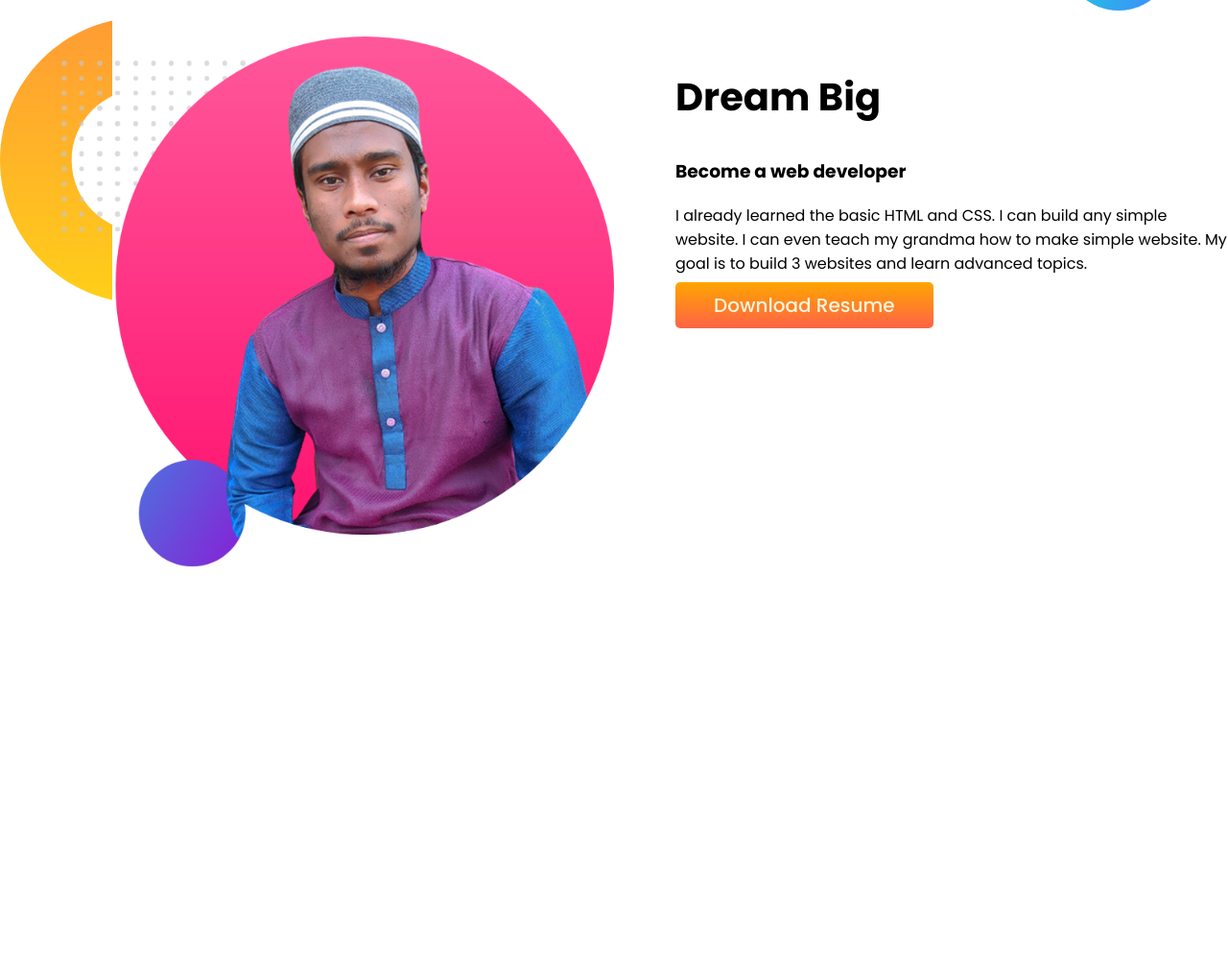
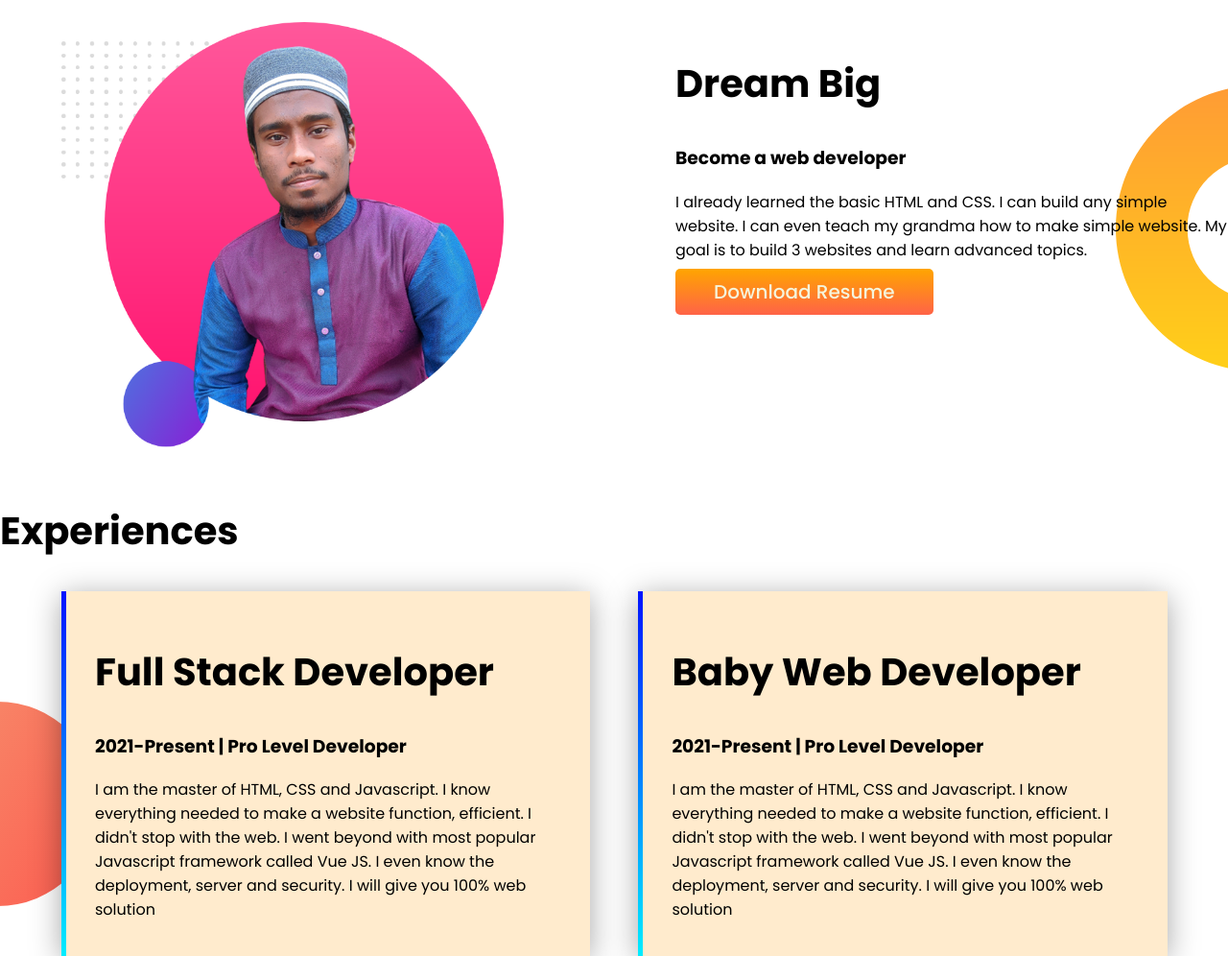
Before and after one commit to arrahman5778-dev/developer-protfolio, a plain HTML site: page index.html in a window 1280 px wide. Shown: the part 581-1577 px from the top of the page at 96% size. Before the commit the page ends 1179 px from the top, so only its background shows below. Drawn offline with Linux system fonts and the light colour scheme.

Commit message:
Experience_section

```diff
--- a/css/style.css
+++ b/css/style.css
@@ -15,23 +15,22 @@ h2 {
   color: orange;
 }
 
-section {
-  display: flex;
-}
+
 
 .top-banner {
+  display: flex;
   background-image: url(../img/top-banner.png);
   background-repeat: no-repeat;
 }
 
 .half-width {
-  padding-left: 5%;
+  margin-left: 5%;
   padding-top: 20px;
   width: 50%;
 }
 
 .half-width img {
-  width: 100%;
+  width: 80%;
 }
 
 .link-button {
@@ -49,6 +48,34 @@ section {
 }
 
 .dream {
+  display: flex;
+  margin-top: 100px;
   background-image: url(../img/dream-bg.png);
   background-repeat: no-repeat;
+  background-position: right;
 }
+
+#experience {
+  margin-top: 50px;
+  background-image: url(../img/exp-bg.png);
+  background-repeat: no-repeat;
+  background-position: left 80%;
+}
+
+.ex-area {
+  display: flex;
+  margin-left: 5%;
+}
+
+.ex-half-width {
+  width: 40%;
+  padding: 20px 30px;
+  background-color: blanchedalmond;
+
+  margin-right: 50px;
+  box-shadow: rgba(0, 0, 0, 0.35) 0px 5px 30px;
+  border-left: 5px solid;
+  border-image: linear-gradient(blue, cyan) 27;
+
+
+}
--- a/index.html
+++ b/index.html
@@ -36,8 +36,25 @@
       <p>I already learned the basic HTML and CSS. I can build any simple website. I can even teach my grandma how to make simple website. My goal is to build 3 websites and learn advanced topics.</p>
       <a class="link-button" target="blank" href="https://www.linkedin.com/in/hm-abdur-rahman-960046222/" > Download Resume</a>
     </div>
+  </section>
+
+  <section id="experience">
+    <h2>Experiences</h2>
+    <div class="ex-area">
+      <div class="ex-half-width">
+        <h2>Full Stack Developer</h2>
+        <h3>2021-Present | Pro Level Developer</h3>
+        <p>I am the master of HTML, CSS and Javascript. I know everything needed to make a website function, efficient. I didn't stop with the web. I went beyond with most popular Javascript framework called Vue JS. I even know the deployment, server and security. I will give you 100% web solution</p>
+       </div>
+      <div class="ex-half-width">
+        <h2>Baby Web Developer</h2>
+        <h3>2021-Present | Pro Level Developer</h3>
+        <p>I am the master of HTML, CSS and Javascript. I know everything needed to make a website function, efficient. I didn't stop with the web. I went beyond with most popular Javascript framework called Vue JS. I even know the deployment, server and security. I will give you 100% web solution</p>
+       </div>
+    </div>
 
   </section>
+
 </body>
 
 </html>
```
